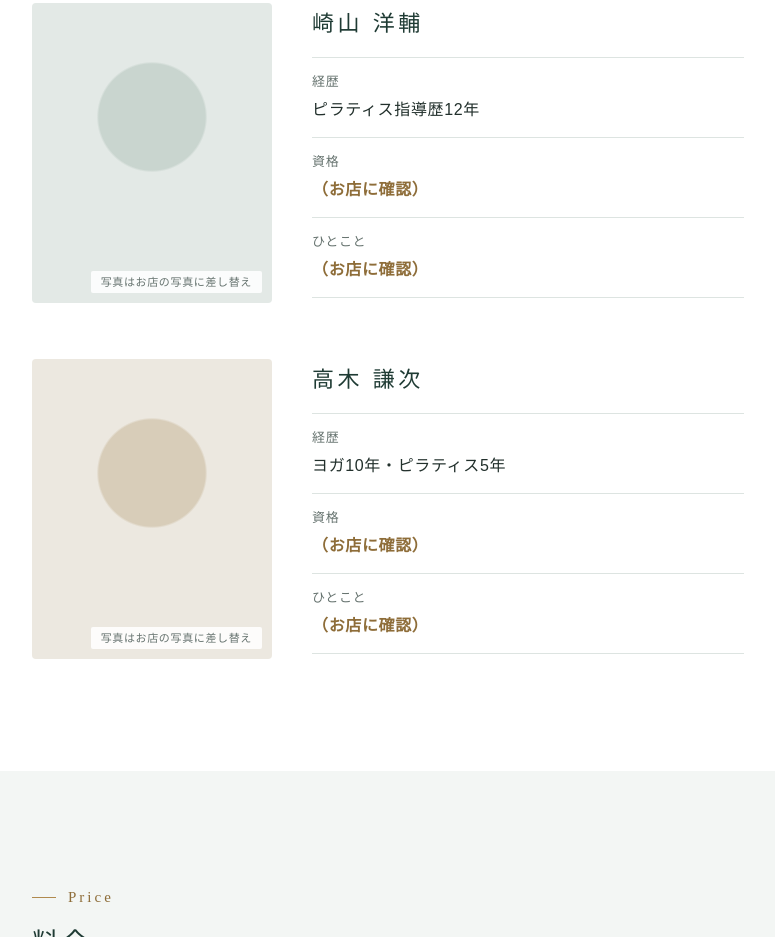
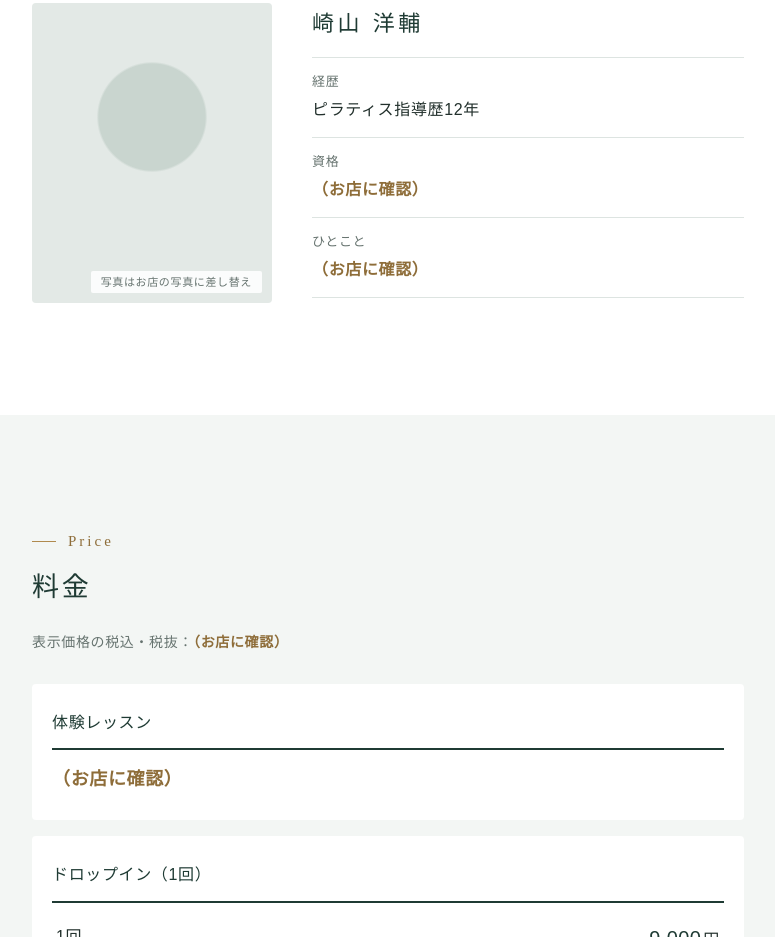
Before and after one commit to sonoda-pt-web/ulu-demo, a plain HTML site: page index.html in a window 1280 px wide. Shown: the part 3232-4169 px from the top of the page, without its empty margins (252-1027 px from the left). Drawn offline with Linux system fonts and the light colour scheme.

Commit message:
インストラクター紹介を崎山洋輔さん1名にする（出どころを確認できない2人目を削除）
Co-Authored-By: Claude Opus 5.5 <noreply@anthropic.com>
Claude-Session: https://claude.ai/code/session_01CDYNB3yQ2XDbxjocuDdVR6

```diff
--- a/index.html
+++ b/index.html
@@ -152,28 +152,6 @@
                 <div>
                   <dt>経歴</dt>
                   <dd>ピラティス指導歴12年</dd>
-                </div>
-                <div>
-                  <dt>資格</dt>
-                  <dd class="tbc">（お店に確認）</dd>
-                </div>
-                <div>
-                  <dt>ひとこと</dt>
-                  <dd class="tbc">（お店に確認）</dd>
-                </div>
-              </dl>
-            </div>
-          </div>
-          <div class="instructor">
-            <div class="photo-placeholder photo-f photo-portrait" role="img" aria-label="仮の画像">
-              <span class="photo-note">写真はお店の写真に差し替え</span>
-            </div>
-            <div class="instructor-body">
-              <p class="instructor-name">高木 謙次</p>
-              <dl class="detail-list">
-                <div>
-                  <dt>経歴</dt>
-                  <dd>ヨガ10年・ピラティス5年</dd>
                 </div>
                 <div>
                   <dt>資格</dt>
```
